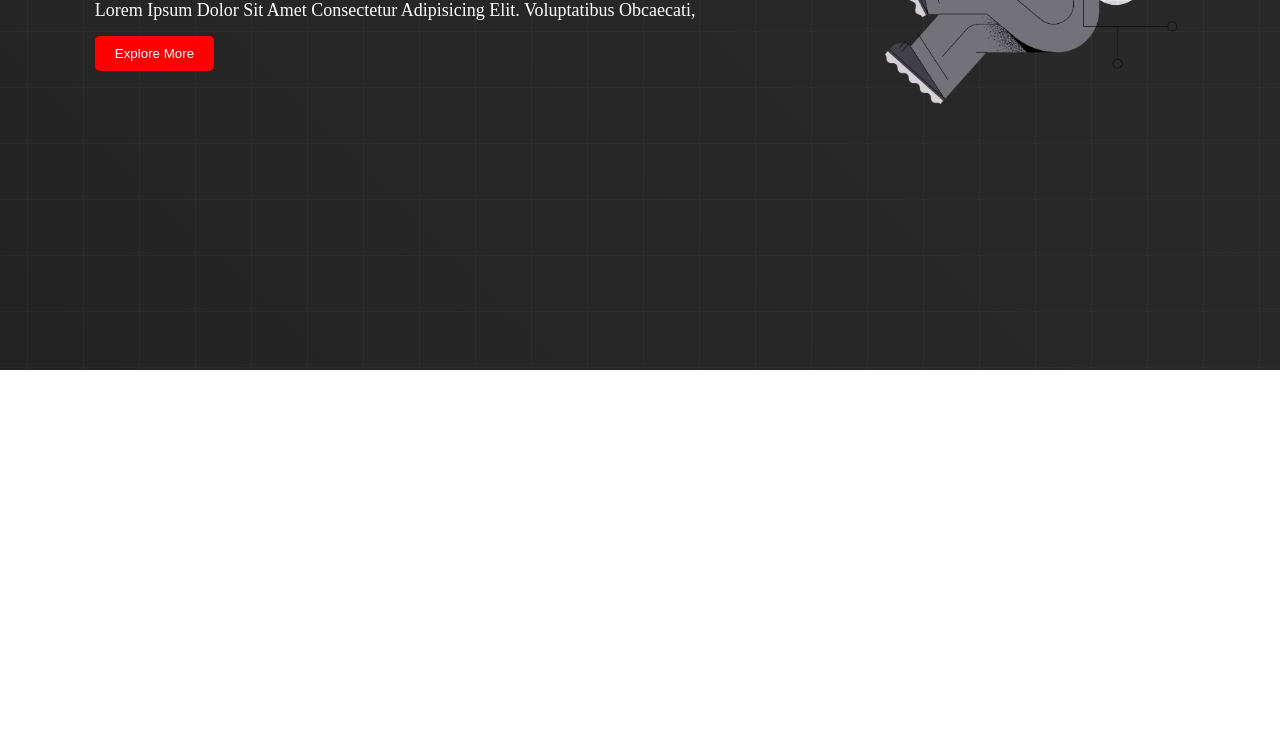
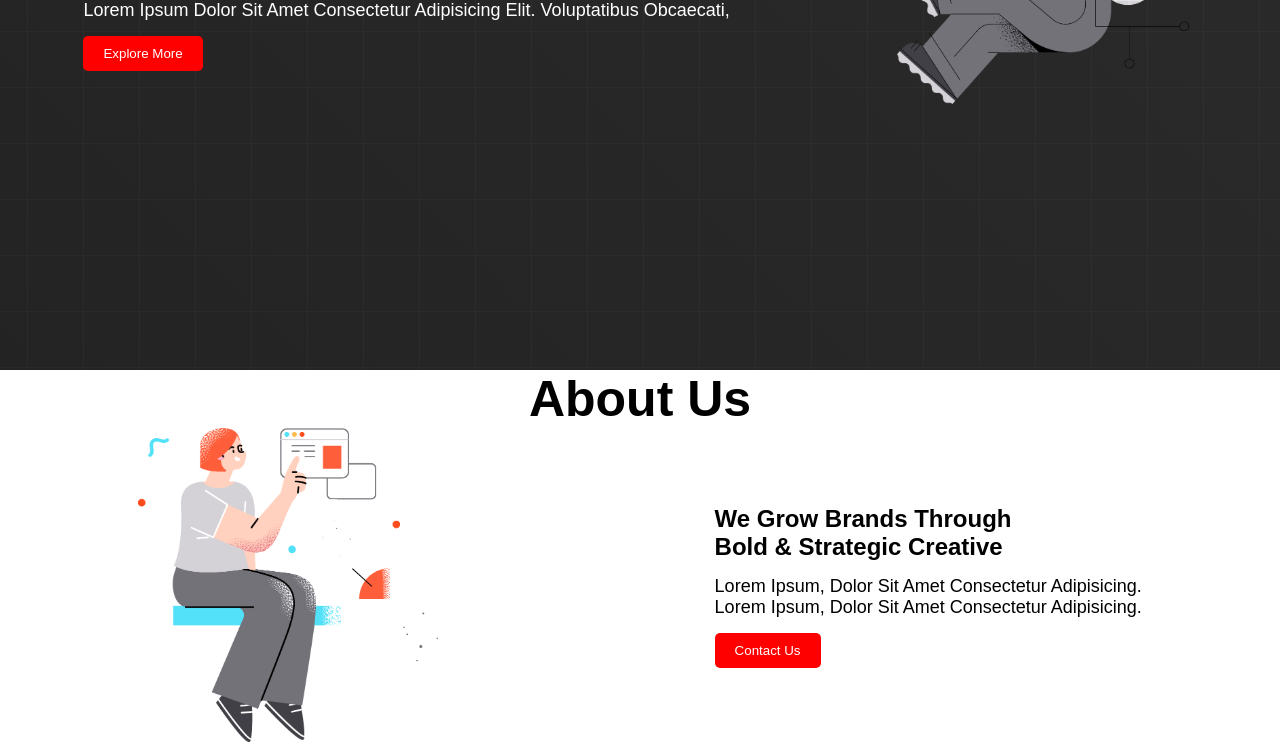
Before and after one commit to sumaiya-rahman-chowdhury/project-1, a plain HTML site: page Index.html in a window 1280 px wide. Shown: the part 511-1257 px from the top of the page. Before the commit the page ends 881 px from the top, so only its background shows below. Drawn offline with Linux system fonts and the light colour scheme.

Commit message:
about us section

```diff
--- a/Index.html
+++ b/Index.html
@@ -33,7 +33,8 @@
             <div class="banner-container">
                 <div class="banner-text">
                     <h1 class="title">better design <br>for your digital product</h1>
-                    <p class="description">Lorem ipsum dolor sit amet consectetur adipisicing elit. Voluptatibus obcaecati,
+                    <p class="description">Lorem ipsum dolor sit amet consectetur adipisicing elit. Voluptatibus
+                        obcaecati,
                     </p>
                     <button class="button">Explore More</button>
                 </div>
@@ -43,6 +44,22 @@
             </div>
         </section>
     </main>
+    <!-- this is about us section -->
+    <section>
+        <h1 style="text-align: center; font-size: 50px;" class=".title-2">About us</h1>
+        <div class="about">
+            <div class="img-about">
+                <img src="./images/section.png" alt="" class="banner-img">
+            </div>
+            <div class="about-discription">
+                <h2> We grow brands through <br>
+                     bold & strategic creative</h2>
+                <p class="description">Lorem ipsum, dolor sit amet consectetur adipisicing. <br>
+                Lorem ipsum, dolor sit amet consectetur adipisicing.</p>
+                <button class="button">contact us</button>
+            </div>
+        </div>
+    </section>
     <footer>
 
     </footer>
--- a/style.css
+++ b/style.css
@@ -2,6 +2,7 @@
     text-transform: capitalize;
     margin: 0px;
     padding: 0px;
+    font-family:Arial, Helvetica, sans-serif;
 }
 .menu-container{
     background-color: hsl(0, 1%, 26%);
@@ -41,11 +42,11 @@ color: yellow;
    linear-gradient(45deg,hsl(0, 1%, 14%),#2c2b2b);
 }
 .title {
-    font-size: 50px;
+    font-size: 3.125rem;
     font-weight: bold;
 }
 .description{
-    font-size: 18px;
+    font-size: 1.125rem;
     margin-top: 15px;
     margin-bottom: 15px;
 }
@@ -56,3 +57,11 @@ color: yellow;
     border-radius: 5px;
     border: none;
 }
+.about{
+    display: flex;
+    justify-content: space-around;
+    align-items: center;
+}
+.title-2{
+    padding-top: 20px;
+}
```
